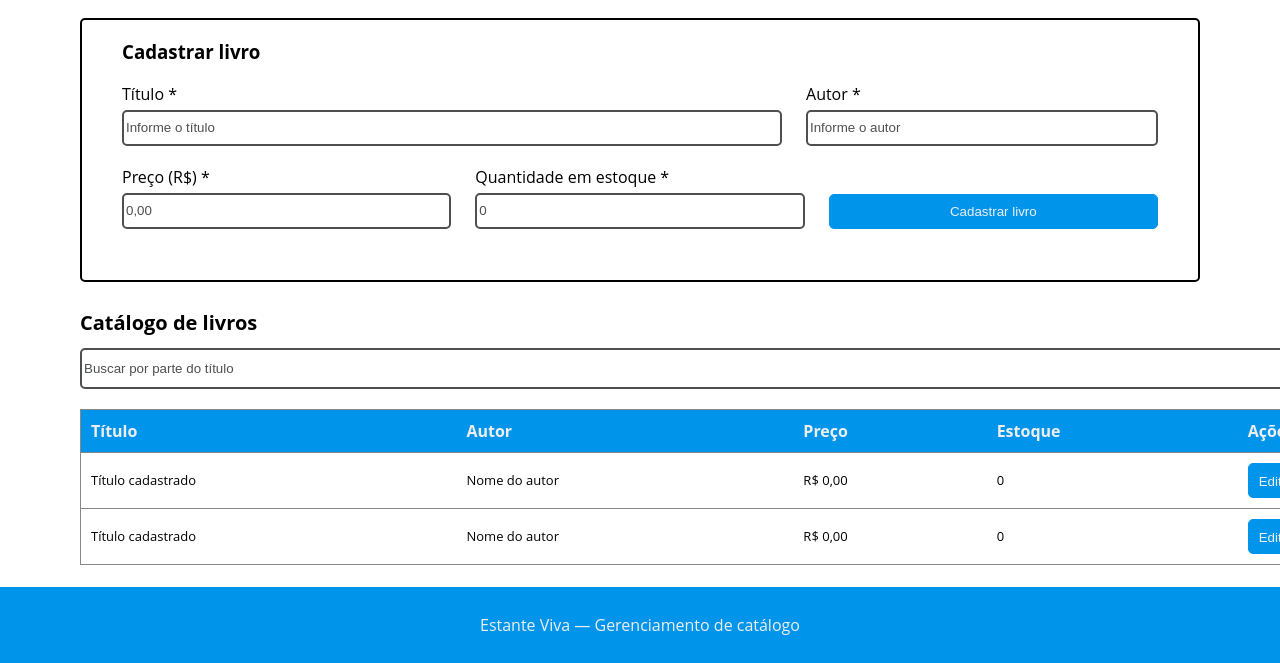
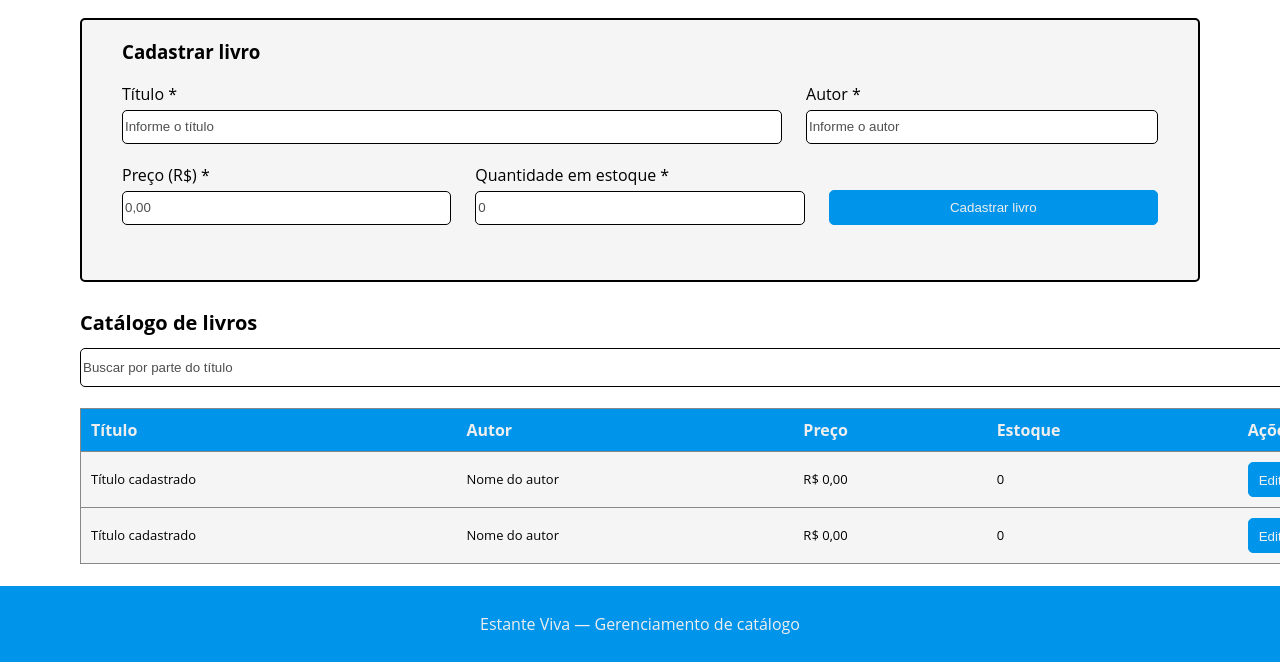
Before and after one commit to cefs-cmd/estante_viva, a plain HTML site: page frontend/index.html in a window 1280 px wide. Shown: the part 177-840 px from the top of the page. Drawn offline with Linux system fonts and the light colour scheme.

Commit message:
Update style.css novo design

```diff
--- a/frontend/style.css
+++ b/frontend/style.css
@@ -45,6 +45,8 @@ form {
     border: 2px solid black;
     border-radius: 5px;
 
+    background-color: whitesmoke;
+
     height: 260px;
     margin: 0 40px;
     padding: 0 40px;
@@ -81,7 +83,7 @@ form {
 }
 
 input {
-    border: 2px solid #4d504f;
+    border: 1px solid black;
     height: 30px;
     border-radius: 5px;
 }
@@ -188,6 +190,8 @@ td {
     padding: 10px;
     border-top: 1px solid #888;
     font-size: 13px;
+
+    background-color: whitesmoke;
 }
 
 .edit {
```
